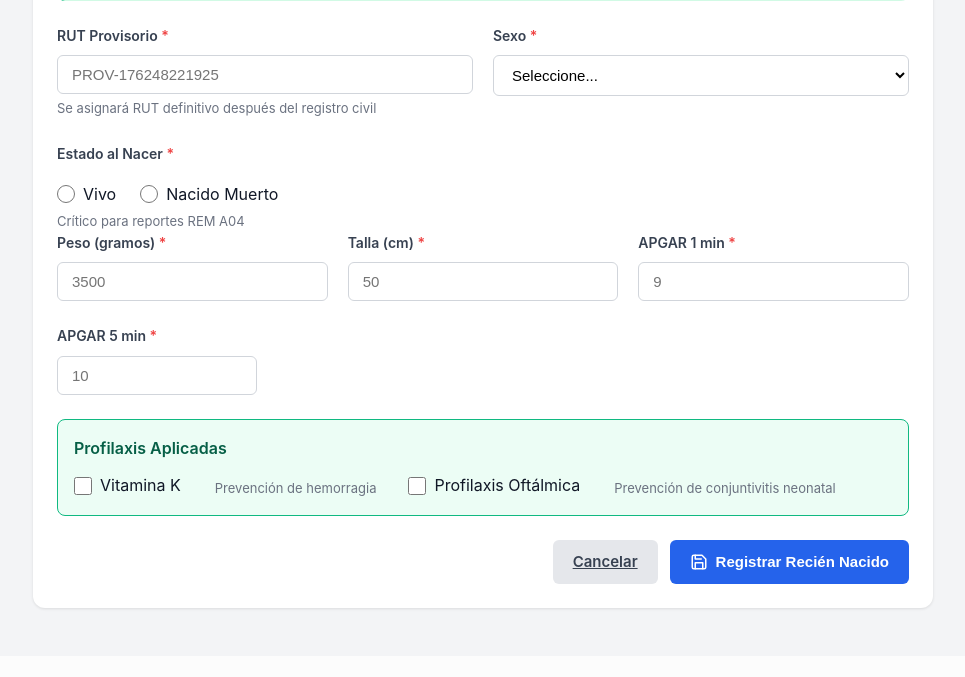
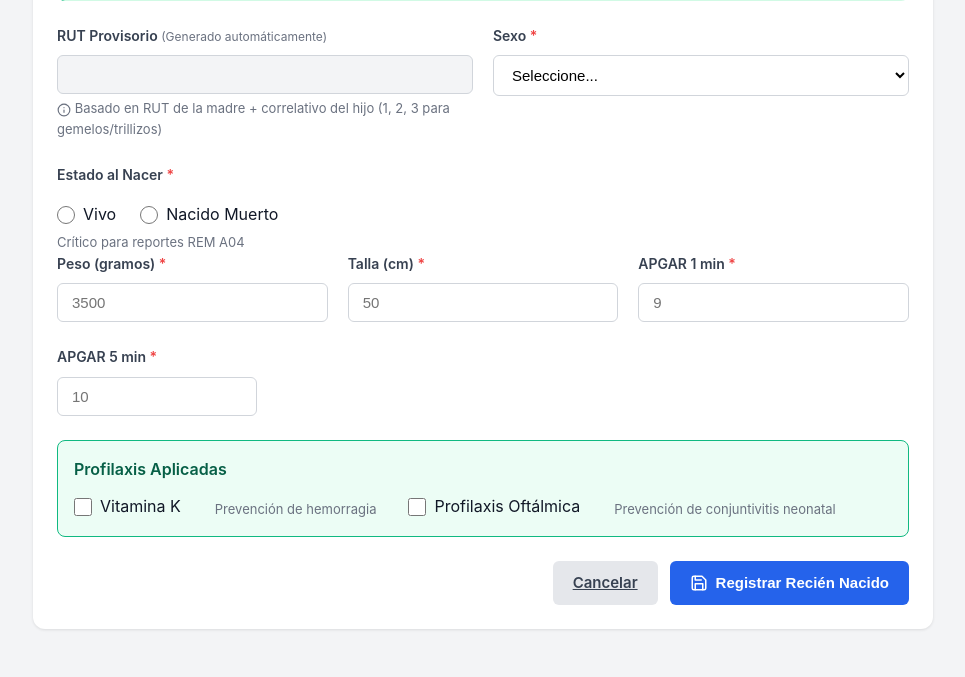
Before and after one commit to luissandovalprog/Django, a Django app: template templates/core/recien_nacido_form.html in a window 1280 px wide. Shown: the part 151-828 px from the top of the page, without its empty margins (157-1122 px from the left). Before the commit the page ends 761 px from the top, so only its background shows below. Run offline with Django 5.2, Linux system fonts and the light colour scheme; the template is opened without the code that fills it: values that come from a table or form of the project are taken from there, others are empty.

Commit message:
la ficha clinica de la madre y el rut provisorio del recien nacido se crean automaticamente

```diff
--- a/core/forms.py
+++ b/core/forms.py
@@ -51,8 +51,8 @@ class MadreForm(forms.ModelForm):
     class Meta:
         model = Madre
         fields = [
-            'ficha_clinica_numero',  # AHORA es para el ID de ficha
-            'direccion',         # NUEVO: Campo para dirección
+            'ficha_clinica_numero',
+            'direccion',
             'fecha_nacimiento',
             'nacionalidad',
             'pertenece_pueblo_originario',
@@ -62,7 +62,9 @@ class MadreForm(forms.ModelForm):
         widgets = {
             'ficha_clinica_numero': forms.TextInput(attrs={
                 'class': 'form-control',
-                'placeholder': 'Ej: FC-2025-001'
+                'placeholder': 'Ej: FC-2025-001',
+                'readonly': True,
+                'style': 'background-color: #f3f4f6; cursor: not-allowed;'
             }),
             'direccion': forms.TextInput(attrs={
                 'class': 'form-control',
@@ -106,12 +108,49 @@ class MadreForm(forms.ModelForm):
             initial['nombre'] = instance.get_nombre() or ''
             initial['telefono'] = instance.get_telefono() or ''
             kwargs['initial'] = initial
+        else:
+            # Si estamos creando, generar ficha automática
+            initial = kwargs.get('initial', {})
+            initial['ficha_clinica_numero'] = self.generar_numero_ficha()
+            kwargs['initial'] = initial
+
         super().__init__(*args, **kwargs)
+
+        # Hacer el campo readonly siempre
+        self.fields['ficha_clinica_numero'].disabled = True
+
+    @staticmethod
+    def generar_numero_ficha():
+        """
+        Genera el siguiente número de ficha en formato FC-YYYY-NNN
+        Ejemplo: FC-2025-001, FC-2025-002, etc.
+        """
+        from datetime import datetime
+
+        año_actual = datetime.now().year
+
+        # Buscar la última ficha del año actual
+        ultima_madre = Madre.objects.filter(
+            ficha_clinica_numero__startswith=f'FC-{año_actual}-'
+        ).order_by('-ficha_clinica_numero').first()
+
+        if ultima_madre and ultima_madre.ficha_clinica_numero:
+            # Extraer el número de la última ficha
+            try:
+                ultimo_numero = int(ultima_madre.ficha_clinica_numero.split('-')[-1])
+                siguiente_numero = ultimo_numero + 1
+            except (ValueError, IndexError):
+                siguiente_numero = 1
+        else:
+            # Primera ficha del año
+            siguiente_numero = 1
+
+        # Formatear con ceros a la izquierda (3 dígitos)
+        return f'FC-{año_actual}-{siguiente_numero:03d}'
 
     def clean_rut(self):
         """Validar formato de RUT chileno"""
         rut = self.cleaned_data.get('rut', '')
-        # Puedes agregar validación de RUT aquí
         return rut
 
     def clean_fecha_nacimiento(self):
@@ -121,7 +160,6 @@ class MadreForm(forms.ModelForm):
             from datetime import date
             if fecha > date.today():
                 raise ValidationError('La fecha de nacimiento no puede ser futura')
-            # Calcular edad
             edad = (date.today() - fecha).days // 365
             if edad < 12 or edad > 60:
                 raise ValidationError('La edad debe estar entre 12 y 60 años')
@@ -220,7 +258,12 @@ class RecienNacidoForm(forms.ModelForm):
         ]
         widgets = {
             'parto': forms.Select(attrs={'class': 'form-control'}),
-            'rut_provisorio': forms.TextInput(attrs={'class': 'form-control', 'placeholder': 'RUT provisorio'}),
+            'rut_provisorio': forms.TextInput(attrs={
+                'class': 'form-control',
+                'placeholder': 'RUT provisorio',
+                'readonly': True,
+                'style': 'background-color: #f3f4f6; cursor: not-allowed;'
+            }),
             'estado_al_nacer': forms.Select(attrs={'class': 'form-control'}),
             'sexo': forms.Select(attrs={'class': 'form-control'}),
             'peso_gramos': forms.NumberInput(attrs={'class': 'form-control', 'min': '500', 'max': '6000', 'placeholder': 'Peso en gramos'}),
@@ -246,7 +289,62 @@ class RecienNacidoForm(forms.ModelForm):
     def __init__(self, *args, **kwargs):
         # CRÍTICO: Extraer el usuario del constructor
         self.user = kwargs.pop('user', None)
+
+        # Obtener el parto si se pasa en initial
+        parto = kwargs.get('initial', {}).get('parto')
+
         super().__init__(*args, **kwargs)
+
+        # Si estamos creando (no editando) y tenemos un parto, generar RUT provisorio
+        if not self.instance.pk and parto:
+            self.fields['rut_provisorio'].initial = self.generar_rut_provisorio(parto)
+
+        # Hacer el campo readonly siempre
+        self.fields['rut_provisorio'].disabled = True
+
+    @staticmethod
+    def generar_rut_provisorio(parto):
+        """
+        Genera RUT provisorio basado en el RUT de la madre + correlativo del hijo
+
+        Formato: RUT_MADRE_SIN_DV + NUMERO_HIJO
+        Ejemplo:
+        - Madre: 12.345.678-9
+        - Hijo 1: 12.345.678-1
+        - Hijo 2: 12.345.678-2
+        """
+        if not parto or not parto.madre:
+            return ''
+
+        # Obtener el RUT de la madre (descifrado)
+        rut_madre = parto.madre.get_rut()
+
+        if not rut_madre:
+            return ''
+
+        # Limpiar el RUT (quitar puntos y guión)
+        rut_limpio = rut_madre.replace('.', '').replace('-', '')
+
+        # Extraer solo los números (sin el DV)
+        if len(rut_limpio) > 1:
+            rut_sin_dv = rut_limpio[:-1]
+        else:
+            return ''
+
+        # Contar cuántos hijos ya tiene este parto
+        cantidad_hijos = parto.recien_nacidos.count()
+        correlativo_hijo = cantidad_hijos + 1
+
+        # Formatear el RUT provisorio con puntos y guión
+        # Ejemplo: 12345678 -> 12.345.678
+        rut_formateado = ''
+        for i, digit in enumerate(reversed(rut_sin_dv)):
+            if i > 0 and i % 3 == 0:
+                rut_formateado = '.' + rut_formateado
+            rut_formateado = digit + rut_formateado
+
+        # Retornar RUT provisorio: RUT_SIN_DV-CORRELATIVO
+        return f'{rut_formateado}-{correlativo_hijo}'
 
     def clean_peso_gramos(self):
         peso = self.cleaned_data.get('peso_gramos')
@@ -278,6 +376,10 @@ class RecienNacidoForm(forms.ModelForm):
         # CRÍTICO: Asignar usuario_registro si no está asignado y tenemos user
         if self.user and not instance.usuario_registro_id:
             instance.usuario_registro = self.user
+
+        # Si no tiene RUT provisorio, generarlo antes de guardar
+        if not instance.rut_provisorio and instance.parto:
+            instance.rut_provisorio = self.generar_rut_provisorio(instance.parto)
 
         if commit:
             instance.save()
--- a/templates/core/recien_nacido_form.html
+++ b/templates/core/recien_nacido_form.html
@@ -35,14 +35,25 @@
             <!-- Datos del Recién Nacido -->
             <div class="form-grid">
                 <div class="form-group">
-                    <label for="{{ form.rut_provisorio.id_for_label }}" class="form-label required">RUT Provisorio</label>
+                    <label for="{{ form.rut_provisorio.id_for_label }}" class="form-label">
+                        RUT Provisorio
+                        <span style="font-size: 12px; color: var(--gray-500); font-weight: 400;">(Generado automáticamente)</span>
+                    </label>
                     <input type="text"
-                           id="{{ form.rut_provisorio.id_for_label }}"
-                           name="{{ form.rut_provisorio.name }}"
-                           class="form-input"
-                           placeholder="PROV-176248221925"
-                           value="{{ form.rut_provisorio.value|default:'' }}">
-                    <p class="form-hint">Se asignará RUT definitivo después del registro civil</p>
+                        id="{{ form.rut_provisorio.id_for_label }}"
+                        name="{{ form.rut_provisorio.name }}"
+                        class="form-input"
+                        value="{{ form.rut_provisorio.value|default:'' }}"
+                        readonly
+                        style="background-color: #f3f4f6; cursor: not-allowed;">
+                    <p class="form-hint">
+                        <svg xmlns="http://www.w3.org/2000/svg" width="14" height="14" viewBox="0 0 24 24" fill="none" stroke="currentColor" stroke-width="2" stroke-linecap="round" stroke-linejoin="round" style="vertical-align: middle;">
+                            <circle cx="12" cy="12" r="10"/>
+                            <line x1="12" y1="16" x2="12" y2="12"/>
+                            <line x1="12" y1="8" x2="12.01" y2="8"/>
+                        </svg>
+                        Basado en RUT de la madre + correlativo del hijo (1, 2, 3 para gemelos/trillizos)
+                    </p>
                     {% if form.rut_provisorio.errors %}
                         <p style="color: var(--primary-red); font-size: 13px; margin-top: 4px;">{{ form.rut_provisorio.errors|join:", " }}</p>
                     {% endif %}
```
Also changed, not shown: core/views.py (+14 -4 lines), templates/core/madre_form.html (+15 -3 lines), templates/core/parto_completo_form.html (+65 -7 lines).
